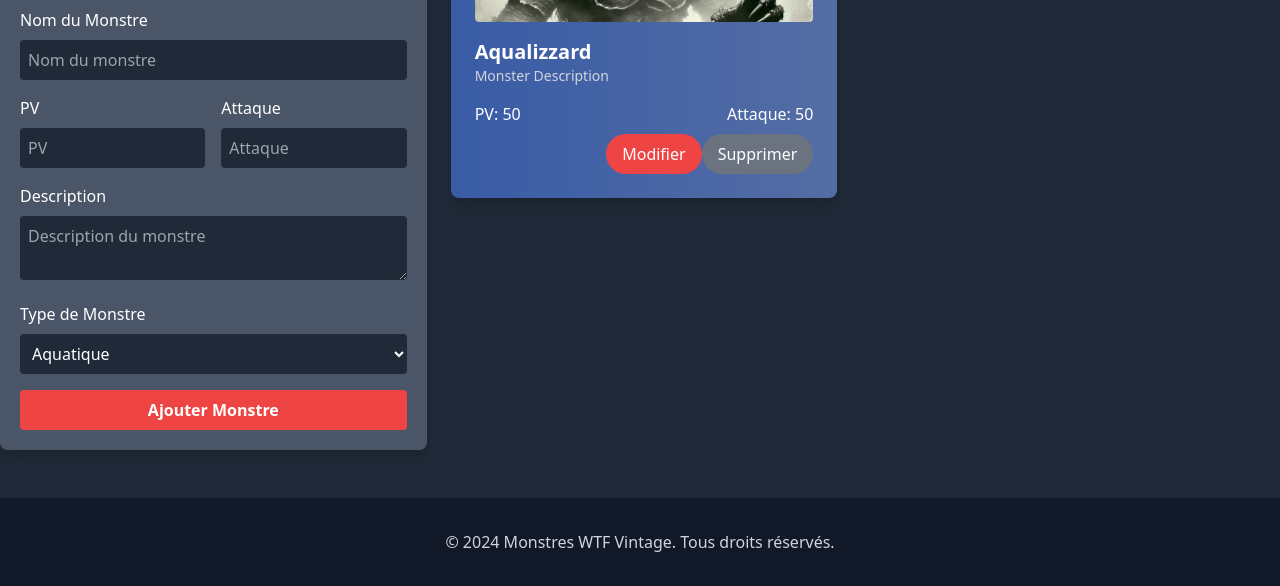
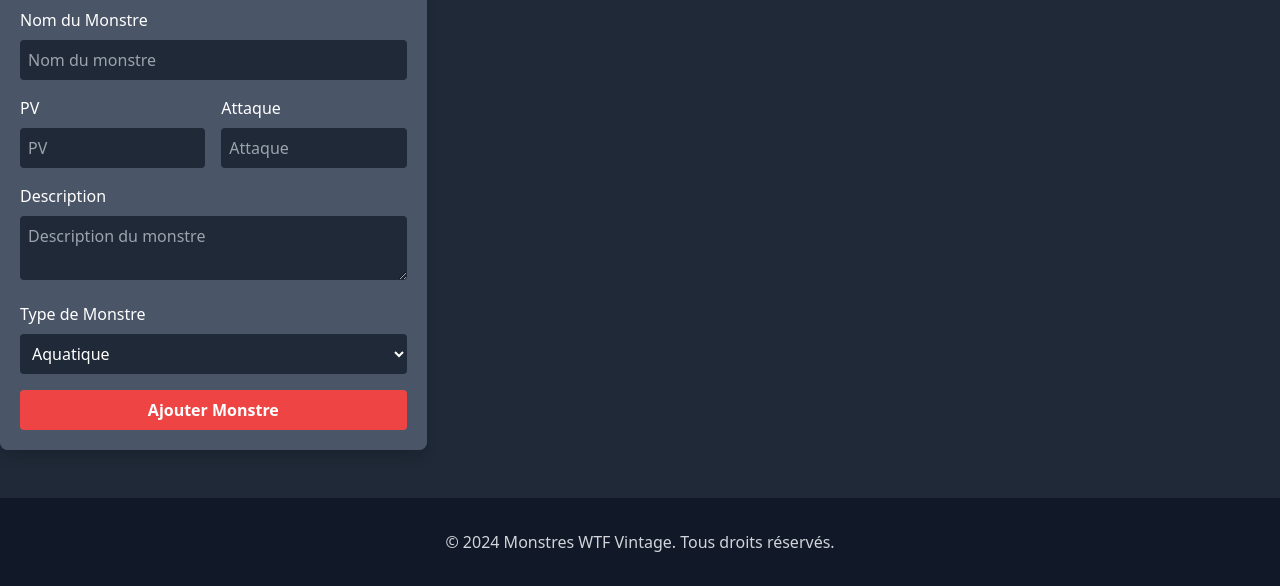
Before and after one commit to RifSwaaa/RETROMONSTERS, a plain HTML site: page index.html in a window 1280 px wide. Shown: the part 278-864 px from the top of the page. Drawn offline with nearby package versions, Linux system fonts and the light colour scheme.

Commit message:
feat: display monsters with id from localStorage

```diff
--- a/index.html
+++ b/index.html
@@ -227,16 +227,18 @@
           <div
             class="monster-card bg-gray-700 rounded-lg shadow-lg p-6"
             data-monster-type="aquatique"
+            v-for="monster in monsters"
+            :key="monster.id"
           >
             <img
               src="images/aqualizzard.png"
               class="w-full h-40 object-cover rounded mb-4"
             />
-            <h3 class="text-xl font-bold">Aqualizzard</h3>
-            <p class="text-gray-300 text-sm mb-4">Monster Description</p>
+            <h3 class="text-xl font-bold">{{ monster.name }}</h3>
+            <p class="text-gray-300 text-sm mb-4">{{ monster.description }}</p>
             <div class="flex justify-between items-center mb-2">
-              <span>PV: 50</span>
-              <span>Attaque: 50</span>
+              <span>PV: {{ monster.pv }}</span>
+              <span>Attaque: {{ monster.attaque }}</span>
             </div>
             <div class="text-right">
               <button
@@ -276,6 +278,11 @@
       //   ])
       // );
       Vue.createApp({
+        data() {
+          return {
+            monsters: JSON.parse(localStorage.getItem("monsters")) || [],
+          };
+        },
         watch: {
           monsters: {
             handler(newValue, oldValue) {
```
